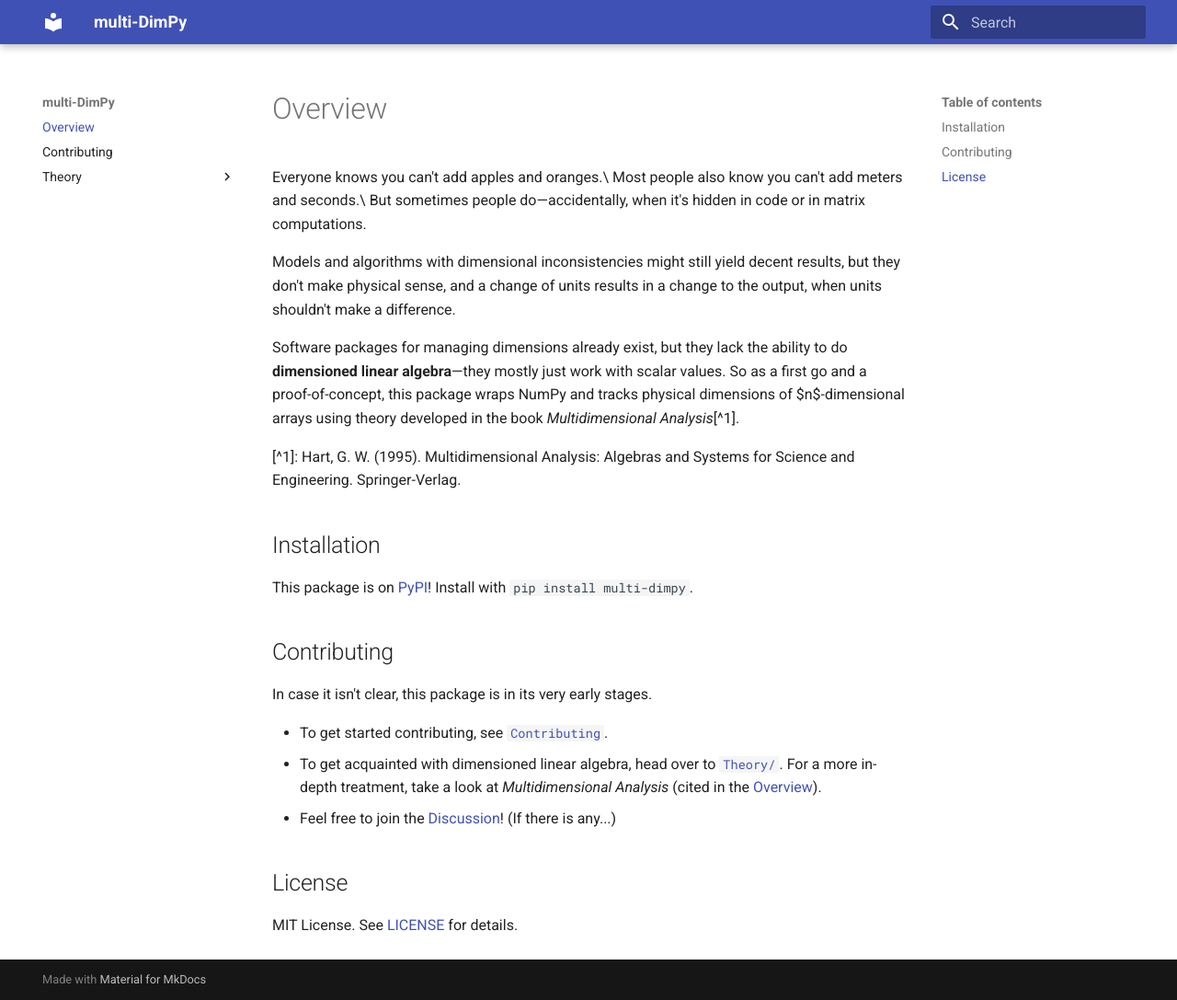
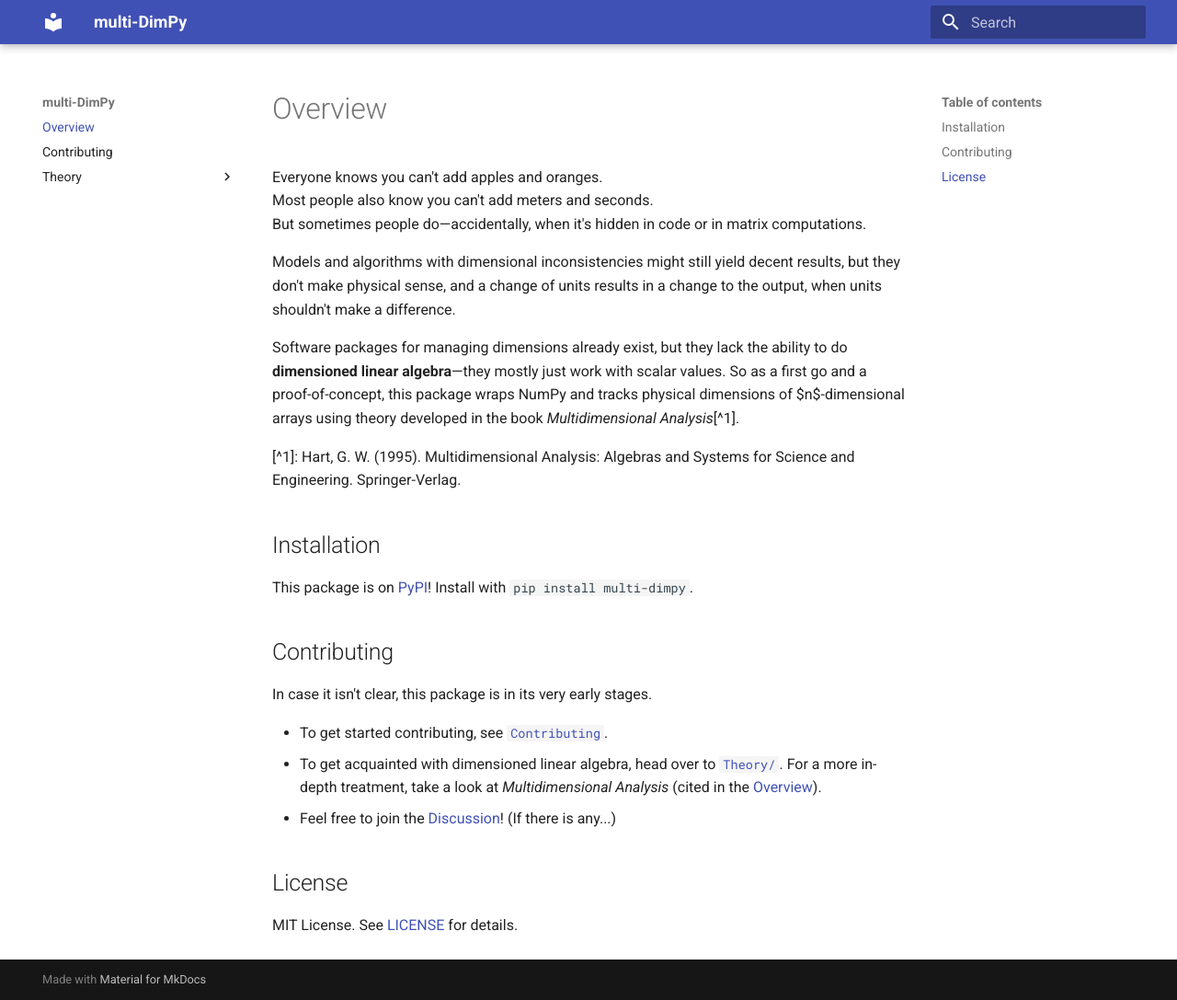
Before and after one commit to schilln/multi-dimpy, an MkDocs documentation site: the page built from docs/index.md, in a window 1280 px wide and 1087 px high. Shown: the whole window at 92% size. Built offline with MkDocs 1.6.1 and Material for MkDocs 9.7.7, drawn with Linux system fonts in a browser that asks for light colours.

Commit message:
switched back to `<br>` for line breaks
instead of backslashes or double spaces

```diff
--- a/README.md
+++ b/README.md
@@ -2,8 +2,8 @@
 
 <!-- TODO: Add a badge or link to the documentation site. -->
 
-Everyone knows you can't add apples and oranges.\
-Most people also know you can't add meters and seconds.\
+Everyone knows you can't add apples and oranges.<br>
+Most people also know you can't add meters and seconds.<br>
 But sometimes people do—accidentally, when it's hidden in code or in matrix computations.
 
 Models and algorithms with dimensional inconsistencies might still yield decent results, but they don't make physical sense, and a change of units results in a change to the output, when units shouldn't make a difference.
--- a/docs/CONTRIBUTING.md
+++ b/docs/CONTRIBUTING.md
@@ -1,6 +1,6 @@
 # Contributing
 
-This document provides instructions for contributing actual code to this project.\
+This document provides instructions for contributing actual code to this project.<br>
 For a crash course in dimensioned linear algebra, see [`Theory`](theory/README.md).
 
 ## Development environment setup
@@ -8,11 +8,11 @@ For a crash course in dimensioned linear algebra, see [`Theory`](theory/README.m
 1. Create a fork of the repository.
 1. Set up dependencies using Poetry.
     1. Follow Poetry's [installation instructions](https://python-poetry.org/docs/).
-    1. Make sure Poetry's executable is added to your `$PATH`.\
+    1. Make sure Poetry's executable is added to your `$PATH`.<br>
         (Poetry should describe how to do this in the terminal output following successful installation.
         Running `poetry --version` should verify it's been installed and added to your `$PATH` correctly.)
     1. Install multi-DimPy's dependencies and development dependencies using `poetry install`.
-1. Install pre-commit hooks using `poetry run pre-commit install`.\
+1. Install pre-commit hooks using `poetry run pre-commit install`.<br>
     (You may need to restart your editor for pre-commit hooks to get the correct `$PATH` with Poetry's executable.)
 
 Now your environment should be ready to go!
@@ -21,7 +21,7 @@ To run tools like `ruff ...` or `pytest ...`, you'll instead use `poetry run ruf
 
 ## Making contributions
 
-To start making commits, create a branch from your fork's `main` branch.\
+To start making commits, create a branch from your fork's `main` branch.<br>
 To get your changes onto the `main` branch of multi-DimPy:
 
 1. Pull the latest development on `multi-dimpy/main` to your `main` branch.
--- a/docs/theory/README.md
+++ b/docs/theory/README.md
@@ -53,7 +53,7 @@ is defined exactly when $\mathbf a_i \mathbf b_i \sim \mathbf a_j \mathbf b_j$ f
 This is true exactly when $\mathbf a_i \sim c \mathbf b_i^\sim$, (i.e., $\mathbf a_i \approx \mathbf b_i^\sim$) for all $i$.
 (Note it is also true that $\mathbf a_i \approx \mathbf b_i$.)
 
-We may extend the definitions of having the ***same dimensional form*** and being ***dimensionally parallel*** to vectors by requiring that, for two vectors (of the same shape), their corresponding components have the same dimensional form or are dimensionally parallel, respectively.\
+We may extend the definitions of having the ***same dimensional form*** and being ***dimensionally parallel*** to vectors by requiring that, for two vectors (of the same shape), their corresponding components have the same dimensional form or are dimensionally parallel, respectively.<br>
 (Later we will extend this component-wise definition to matrices as well.)
 
 We also extend the definition of ***dimensional inverse***:
```
